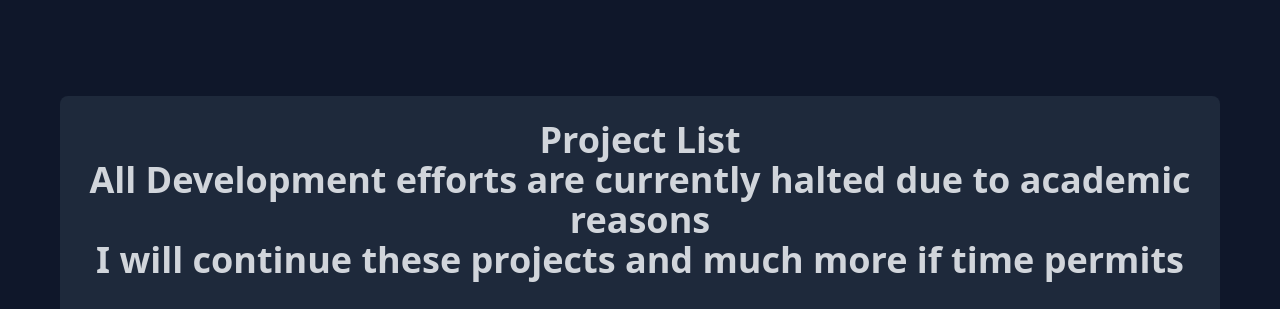
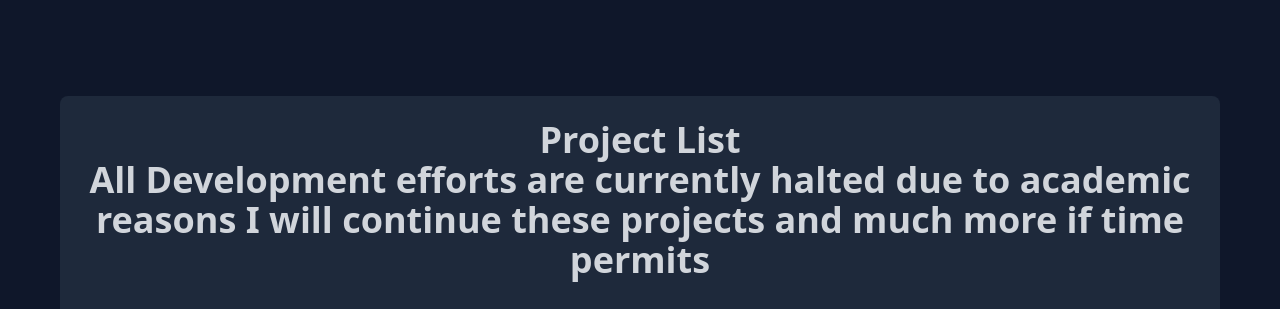
Before and after one commit to NWJ9PB/nwj9pb.github.io, a plain HTML site: page projects.html in a window 1280 px wide. Shown: the top 309 px of the page. Drawn offline with nearby package versions, Linux system fonts and the light colour scheme.

Commit message:
Update `projects.html`

```diff
--- a/projects.html
+++ b/projects.html
@@ -22,8 +22,8 @@
 
                                     <div>
                                         <section>
-                                            <h2>All Development efforts are currently halted due to academic reasons</h2>
-                                            <p>I will continue these projects and much more if time permits</p>
+                                            <span>All Development efforts are currently halted due to academic reasons</span>
+                                            <span>I will continue these projects and much more if time permits</span>
                                         </section>
                                     </div>
                                 </h2>
```
